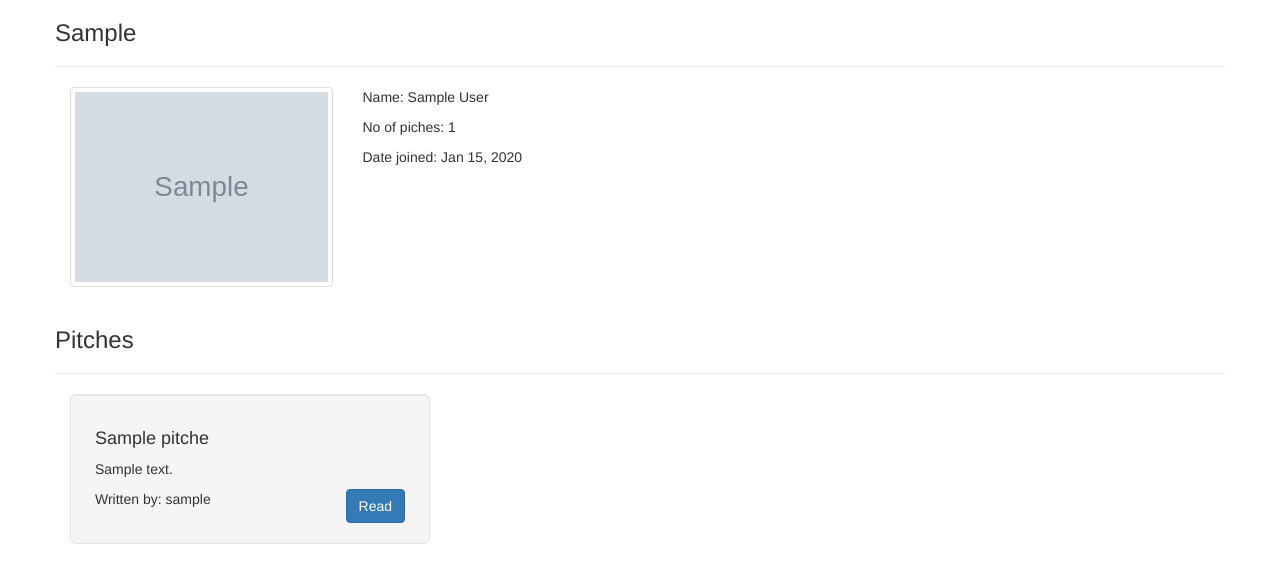
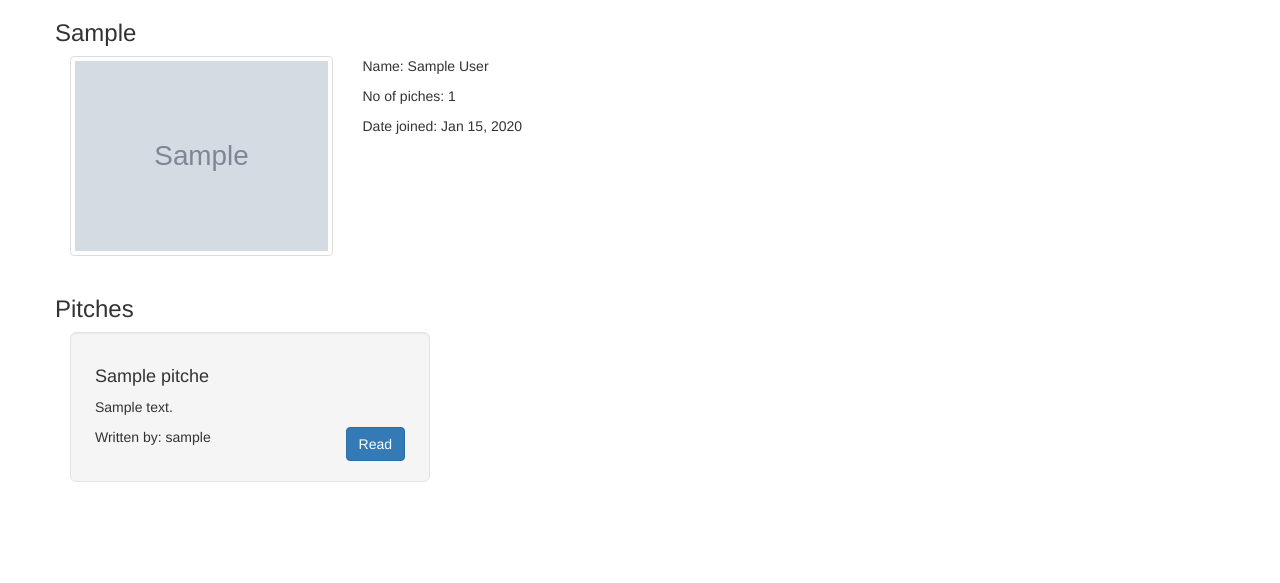
Before and after one commit to Michael-Otieno/pitch-app, a Flask app: a page that uses app/templates/profile/pitches.html in a window 1280 px wide. Shown: the part 52-635 px from the top of the page. Run offline with Flask 2, Linux system fonts and the light colour scheme; a user stored in the database is signed in; tables that the repository leaves empty hold one stand-in row (values such as "Sample post"); grey boxes marked "Sample" are stand-in pictures; some libraries are stand-ins or nearby versions.

Commit message:
add styles

```diff
--- a/app/templates/profile/pitches.html
+++ b/app/templates/profile/pitches.html
@@ -5,8 +5,7 @@
 <div class="container">
     <div class="row">
         <!-- displaying  Username-->
-        <h3> {{user.username| capitalize}} </h3>
-        <hr>
+        <h3 class="mb-3"> {{user.username| capitalize}} </h3>
         <!--Display profile photo-->
         <div class="col-md-3">
             <div class="thumbnail">
@@ -24,8 +23,7 @@
         </div>
         <div class="row">
             <div class="col-md-12">
-              <h3> Pitches </h3>
-              <hr>
+              <h3 class="mb-3"> Pitches </h3>
                {{macro.displayPitches(pitches)}}
             </div>
         </div>
```
